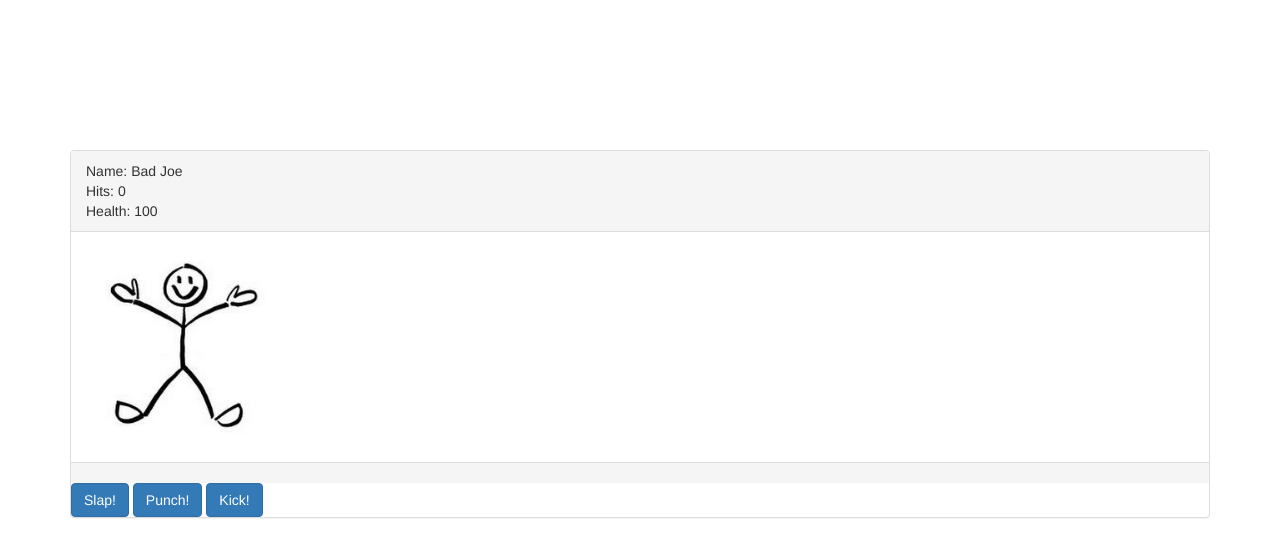
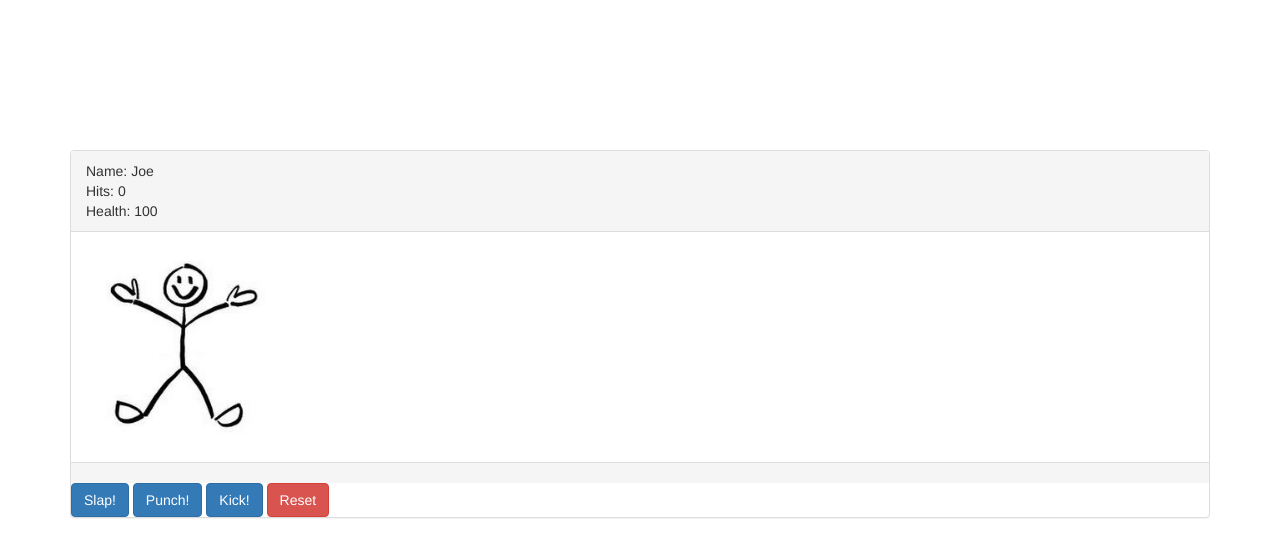
Before and after one commit to epix360/TheObjectGame, a plain HTML site: page index.html in a window 1280 px wide. Drawn offline with nearby package versions, Linux system fonts and the light colour scheme.

Commit message:
Added functionality to give stick figures different name-state and graphic as health depletes. Also added a reset button to start the game over.

```diff
--- a/app.js
+++ b/app.js
@@ -1,5 +1,5 @@
 var health = 100;
-var name = "Bad Joe";
+var name = "Joe";
 var hits = 0;
 
 var slap = function () {
@@ -24,10 +24,22 @@ var update = function () {
 document.getElementById("health").innerText = health;
 document.getElementById("hits").innerText = hits;
 document.getElementById("name").innerText = name;
+    if (health <= 50) {
+   document.getElementById("stick-fig").src = ("stick-fig-bad.jpg");
+   document.getElementById("name").innerText = "Bad Joe";
+}
     if (health <= 0) {
    document.getElementById("stick-fig").src = ("stick-fig-dead.jpg");
+   document.getElementById("name").innerText = "Dead Joe";
 }
 }
 
+var reset = function () {
+    health = 100;
+    hits = 0;
+    document.getElementById("stick-fig").src = ("stick-fig.jpg");
+    document.getElementById("name").innerText = "Joe";
+    update();
+}
 
 update();
--- a/index.html
+++ b/index.html
@@ -22,6 +22,7 @@
   <button class="btn btn-primary" onClick="slap()">Slap!</button>
   <button class="btn btn-primary" onClick="punch()">Punch!</button>
   <button class="btn btn-primary" onClick="kick()">Kick!</button>
+  <button class="btn btn-danger play-again" onclick="reset()">Reset</button>
 </div>
 </div>
 
```
Also changed, not shown: stick-fig-bad.jpg (added).
